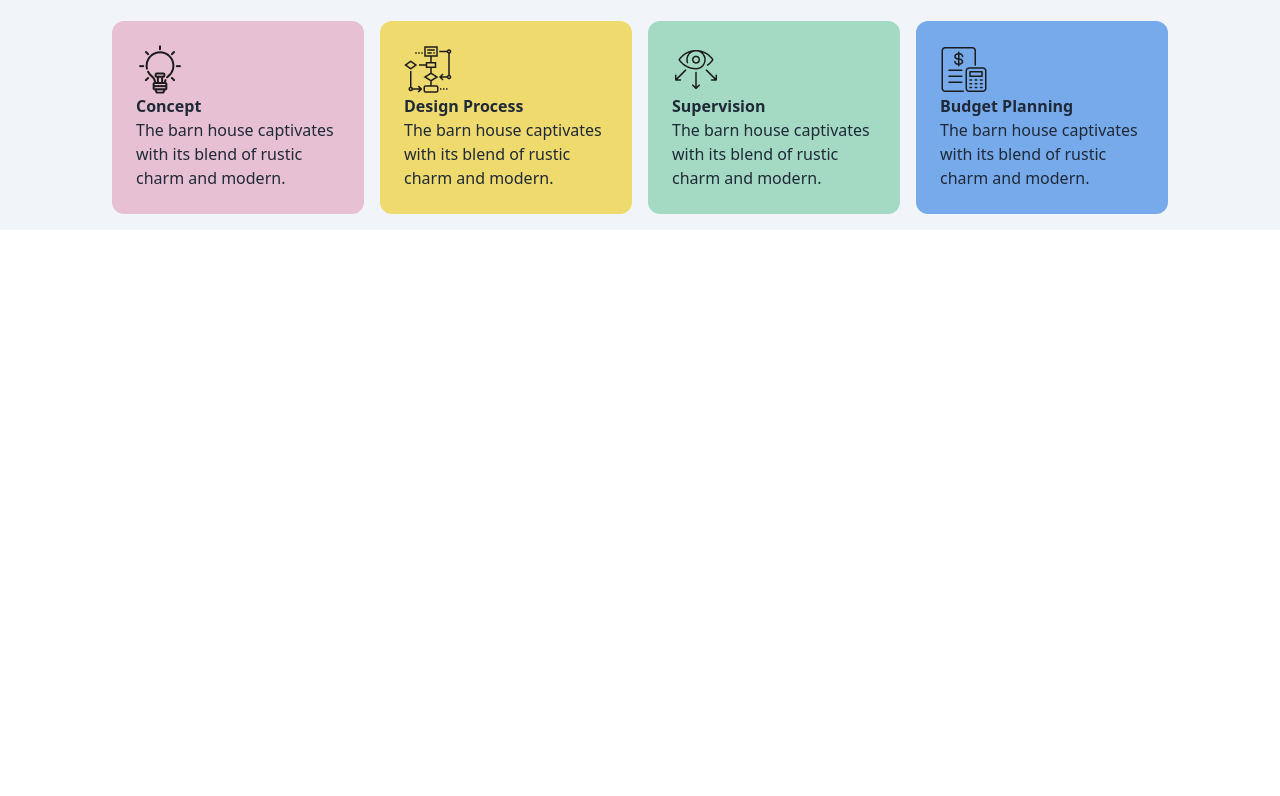
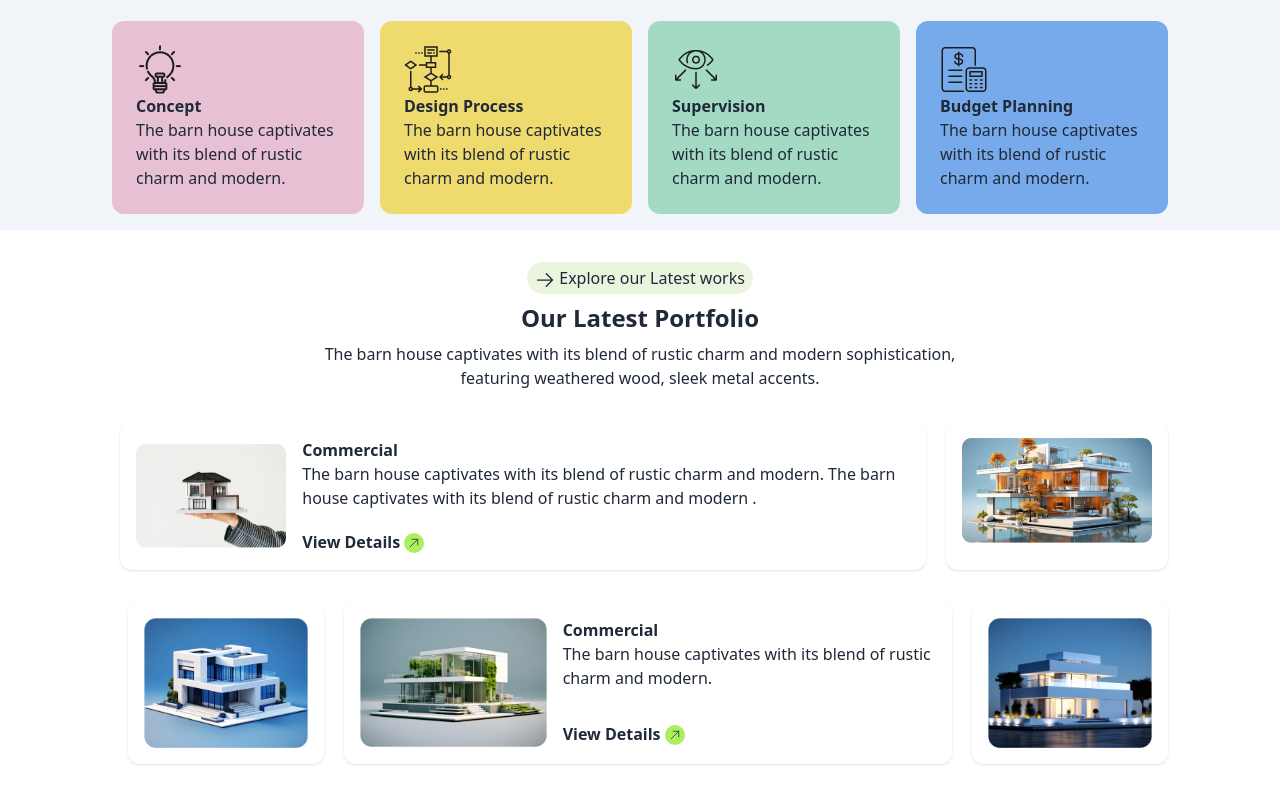
Before and after one commit to mdsohelrana11/assignment-3-md-sohel-rana, a website: page index.html in a window 1280 px wide. Shown: the part 1267-2063 px from the top of the page. Before the commit the page ends 1529 px from the top, so only its background shows below. Drawn offline with nearby package versions, Linux system fonts and the light colour scheme.

Commit message:
Portfolio completed

```diff
--- a/index.html
+++ b/index.html
@@ -154,6 +154,57 @@
         </div>
        </div>
     </section>
+    <section class="mx-2 lg:mx-28">
+        <div>
+            <div class="flex justify-center mb-2">
+                <button class="bg-[#eaf4de] rounded-3xl py-1 px-2"><svg xmlns="http://www.w3.org/2000/svg" fill="none" viewBox="0 0 24 24" stroke-width="1.5" stroke="currentColor" class="size-5 inline">
+                    <path stroke-linecap="round" stroke-linejoin="round" d="M13.5 4.5 21 12m0 0-7.5 7.5M21 12H3" />
+                  </svg>
+                  Explore our Latest works</button>
+            </div>
+            <h1 class="text-2xl font-bold text-center mb-2">Our Latest Portfolio</h1>
+            <p class="text-center mb-8">The barn house captivates with its blend of rustic charm and modern sophistication, <br> featuring weathered wood, sleek metal accents.</p>
+        </div>
+        <div class="lg:flex mb-8">
+            <div class="lg:flex lg:ml-2 shadow rounded-xl p-4 items-center">
+                <div class="mr-4">
+                    <img class="lg:w-auto w-full" src="assets/img1.png" alt="">
+                </div>
+                <div>
+                    <h1 class="font-bold">Commercial</h1>
+                <p>The barn house captivates with its blend of rustic charm and modern. The barn house captivates with its blend of rustic charm and modern .</p>
+                <button class="font-bold mt-5">View Details<svg xmlns="http://www.w3.org/2000/svg" fill="none" viewBox="0 0 24 24" stroke-width="1.5" stroke="currentColor" class="size-5 inline bg-[#ABEF5F] rounded-full p-1 ml-1">
+                    <path stroke-linecap="round" stroke-linejoin="round" d="m4.5 19.5 15-15m0 0H8.25m11.25 0v11.25" />
+                  </svg>
+                  </button>
+                </div>
+            </div>
+            <div class="shadow rounded-xl p-4 lg:ml-5 mt-5 lg:-mt-0 lg:w-auto w-full">
+                <img src="assets/img2.png" alt="">
+            </div>
+        </div>
+        <div class="lg:flex mb-8">
+            <div class="lg:mr-5 shadow rounded-xl p-4 mb-5 lg:-mb-0 lg:ml-4">
+                <img class="lg:w-auto w-full" src="assets/img3.png" alt="">
+            </div>
+            <div class="lg:flex shadow rounded-xl p-4 mb-5 lg:-mb-0">
+                <div class="mr-2">
+                    <img class="lg:w-auto w-full" src="assets/img4.png" alt="">
+                </div>
+                <div class="ml-2">
+                    <h1 class="font-bold">Commercial</h1>
+                <p class="mb-8">The barn house captivates with its blend of rustic charm and modern.</p>
+                <button class="font-bold">View Details<svg xmlns="http://www.w3.org/2000/svg" fill="none" viewBox="0 0 24 24" stroke-width="1.5" stroke="currentColor" class="size-5 inline bg-[#ABEF5F] rounded-full p-1 ml-1">
+                    <path stroke-linecap="round" stroke-linejoin="round" d="m4.5 19.5 15-15m0 0H8.25m11.25 0v11.25" />
+                  </svg>
+                  </button>
+                </div>
+            </div>
+            <div class="shadow rounded-xl p-4 lg:ml-5">
+                <img class="lg:w-auto w-full" src="assets/img5.png" alt="">
+            </div>
+        </div>
+    </section>
     </main>
     <footer>
 
```
